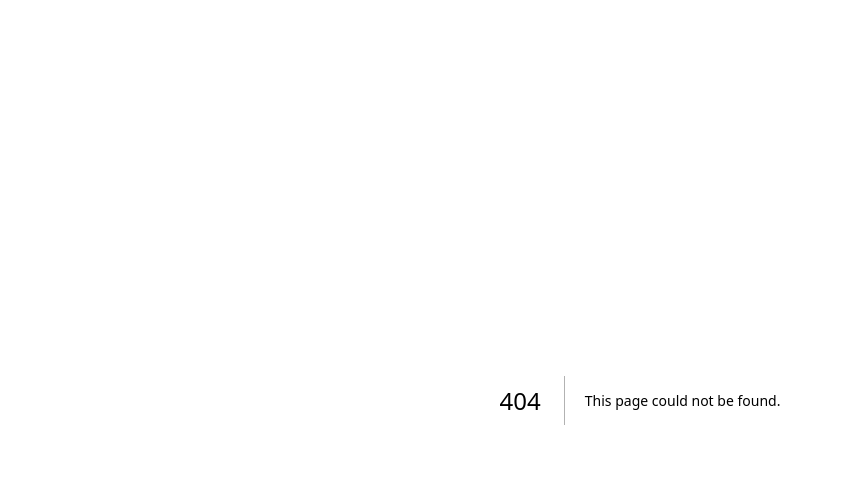
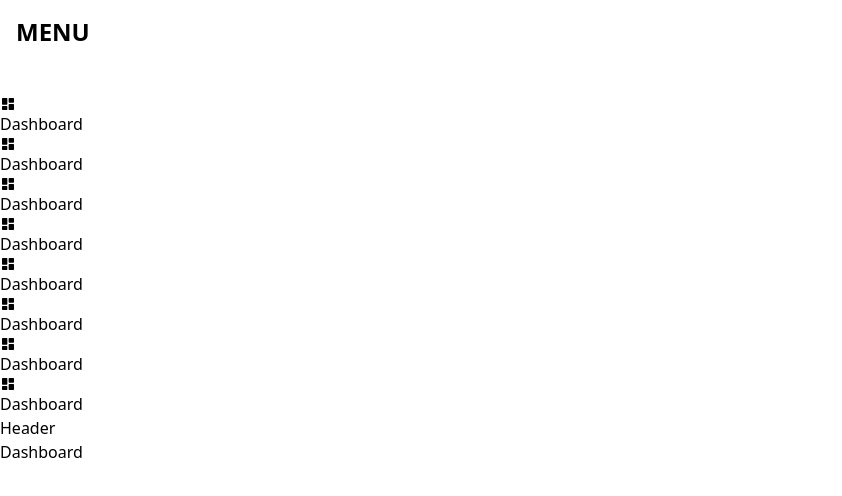
Before and after one commit to CruxndDev/cruxnd-store-admin, a Next.js app: page /dashboard in a window 1280 px wide. Before the commit this address had no page. Shown: the top 496 px of the page, without its empty margins (0-842 px from the left). Built offline with nearby package versions, Linux system fonts and the light colour scheme.

Commit message:
Created the header and side bar

```diff
--- /dev/null
+++ b/app/(panel)/dashboard/page.jsx
@@ -0,0 +1,9 @@
+const Dashboard = () => {
+  return (
+    <>
+      Dashboard
+    </>
+  );
+}
+
+export default Dashboard;
--- a/app/(panel)/layout.jsx
+++ b/app/(panel)/layout.jsx
@@ -0,0 +1,16 @@
+import Header from "@/components/adminPanel/Header";
+import SideBar from "@/components/adminPanel/SideBar";
+
+const AdminPanelLayout = ({ children }) => {
+  return (
+    <div>
+      <SideBar />
+      <div>
+        <Header />
+        <div>{children}</div>
+      </div>
+    </div>
+  );
+};
+
+export default AdminPanelLayout;
--- /dev/null
+++ b/components/adminPanel/Header.jsx
@@ -0,0 +1,7 @@
+const Header = () => {
+  return (
+    <header>Header</header>
+  );
+}
+
+export default Header;
--- /dev/null
+++ b/components/adminPanel/SideBar.jsx
@@ -0,0 +1,50 @@
+import Link from "next/link";
+import { BiSolidDashboard } from "react-icons/bi";
+
+const SideBar = () => {
+  return (
+    <aside>
+      <div className="flex flex-row justify-between items-center m-4 mb-12 mr-3">
+        <h2 className="uppercase font-semibold text-2xl">menu</h2>
+      </div>
+      <div className="flex flex-col">
+        <div>
+          <Link href="/dashboard">
+            <BiSolidDashboard />
+            <span>Dashboard</span>
+          </Link>
+          <Link href="/dashboard">
+            <BiSolidDashboard />
+            <span>Dashboard</span>
+          </Link>
+          <Link href="/dashboard">
+            <BiSolidDashboard />
+            <span>Dashboard</span>
+          </Link>
+          <Link href="/dashboard">
+            <BiSolidDashboard />
+            <span>Dashboard</span>
+          </Link>
+          <Link href="/dashboard">
+            <BiSolidDashboard />
+            <span>Dashboard</span>
+          </Link>
+          <Link href="/dashboard">
+            <BiSolidDashboard />
+            <span>Dashboard</span>
+          </Link>
+          <Link href="/dashboard">
+            <BiSolidDashboard />
+            <span>Dashboard</span>
+          </Link>
+          <Link href="/dashboard">
+            <BiSolidDashboard />
+            <span>Dashboard</span>
+          </Link>
+        </div>
+      </div>
+    </aside>
+  );
+};
+
+export default SideBar;
```
